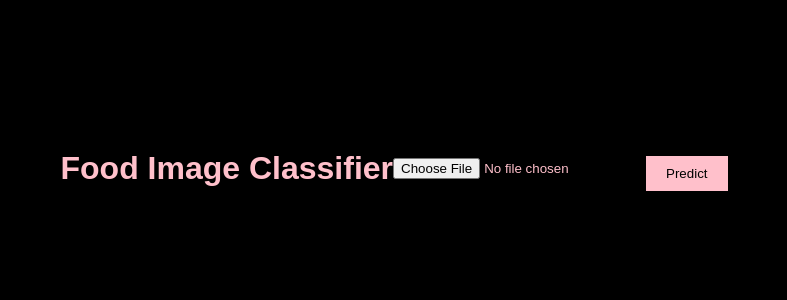
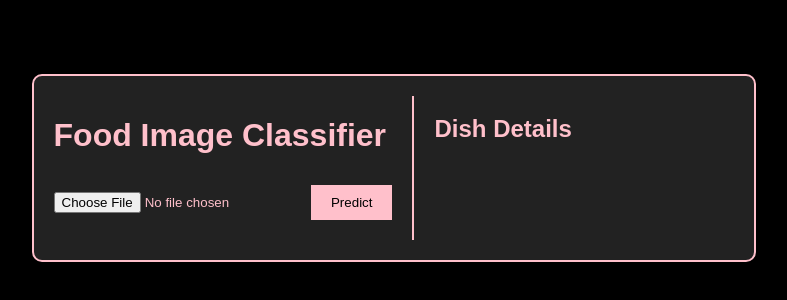
Before and after one commit to Sakibyash/Food-Image-Classfy, a plain HTML site: page index.html in a window 1280 px wide. Shown: the part 232-532 px from the top of the page, without its empty margins (246-1033 px from the left). Drawn offline with nearby package versions, Linux system fonts and the light colour scheme.

Commit message:
index.html
Signed-off-by: Sakibyash <sakibyash@gmail.com>

```diff
--- a/index.html
+++ b/index.html
@@ -7,11 +7,19 @@
     <link rel="stylesheet" href="style.css">
 </head>
 <body>
-    <h1>Food Image Classifier</h1>
-    <input type="file" id="imageUpload" accept="image/*">
-    <button onclick="predict()">Predict</button>
-    <div id="result"></div>
-    <div id="dish-details"></div>
+    <div class="container">
+        <div class="left-side">
+            <h1>Food Image Classifier</h1>
+            <input type="file" id="imageUpload" accept="image/*" onchange="previewImage()">
+            <button onclick="predict()">Predict</button>
+            <div id="result"></div>
+            <div id="imagePreview"></div>
+        </div>
+        <div class="right-side" id="dish-details-box">
+            <h2>Dish Details</h2>
+            <div id="dish-details"></div>
+        </div>
+    </div>
 
     <script src="https://cdn.jsdelivr.net/npm/axios/dist/axios.min.js"></script>
     <script src="app.js"></script>
```
